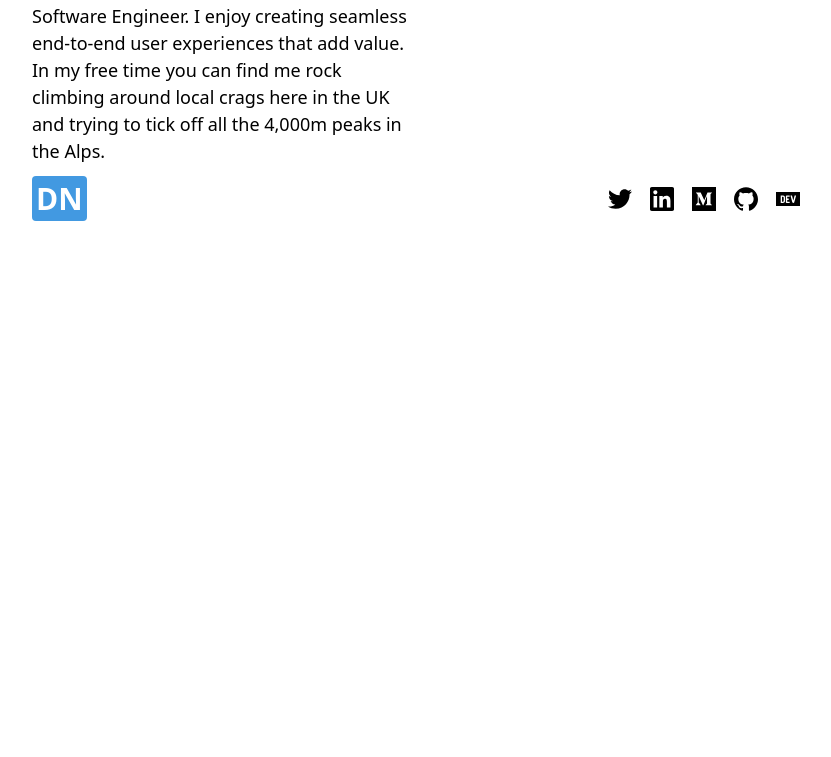
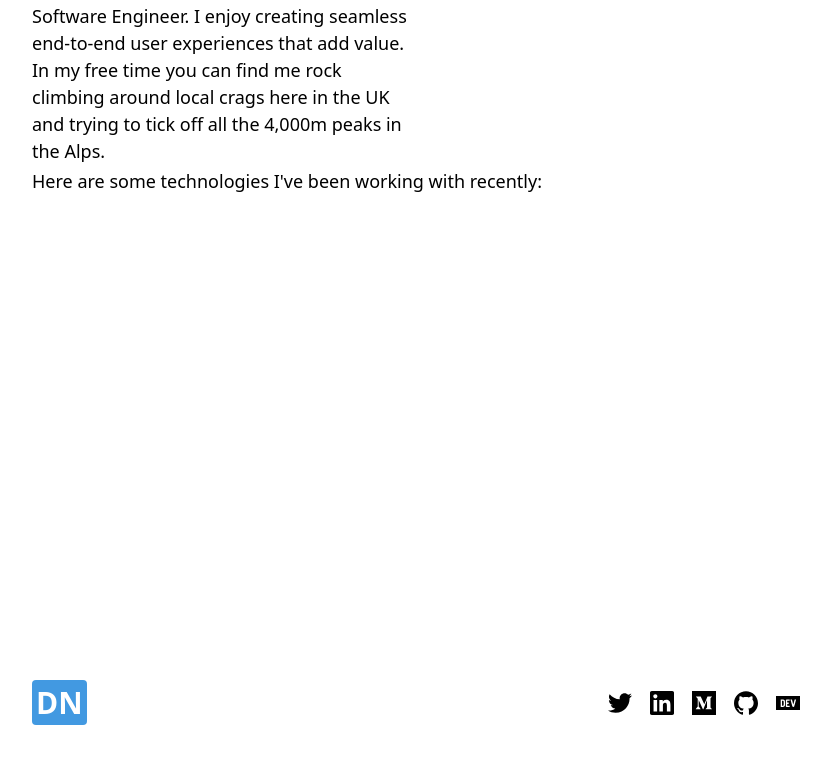
Before and after one commit to daniel-norris/v2, a Gatsby site: page / in a window 1280 px wide. Shown: the part 1101-1858 px from the top of the page, without its empty margins (224-1055 px from the left). Before the commit the page ends 1354 px from the top, so only its background shows below. Built offline with nearby package versions, Linux system fonts and the light colour scheme; Gatsby itself is replaced by a stand-in of ours.

Commit message:
created technology section component

```diff
--- /dev/null
+++ b/src/components/sections/technology.js
@@ -0,0 +1,20 @@
+import React from 'react';
+import { technology } from '../../config/index';
+
+const Technology = ({ content }) => {
+
+    console.log(technology);
+
+    const { frontmatter } = content[0].node;
+
+    return (
+        <section id="technology" className="mt-6 flex-col" style={{ height: "60vh" }}>
+            <p className="text-lg font-light mb-6">{frontmatter.title}</p>
+
+
+
+        </section>
+    );
+};
+
+export default Technology;
--- /dev/null
+++ b/src/content/technology/technology.mdx
@@ -0,0 +1,3 @@
+---
+title: "Here are some technologies I've been working with recently:"
+---
--- a/src/pages/index.js
+++ b/src/pages/index.js
@@ -4,12 +4,14 @@ import { graphql } from 'gatsby';
 import Layout from '../components/layout';
 import Hero from '../components/sections/hero';
 import About from '../components/sections/about';
+import Technology from "../components/sections/technology";
 
 const Home = ({ data }) => {
     return (
         <Layout>
             <Hero content={data.hero.edges} />
             <About content={data.about.edges} />
+            <Technology content={data.technology.edges} />
         </Layout>
     );
 };
@@ -46,4 +48,13 @@ export const pageQuery = graphql`
       }
     }
   }
+  technology: allMdx(filter: {fileAbsolutePath: {regex: "/technology/"}}) {
+    edges {
+      node {
+        frontmatter {
+            title
+        }
+      }
+    }
+  }
 }`
```
